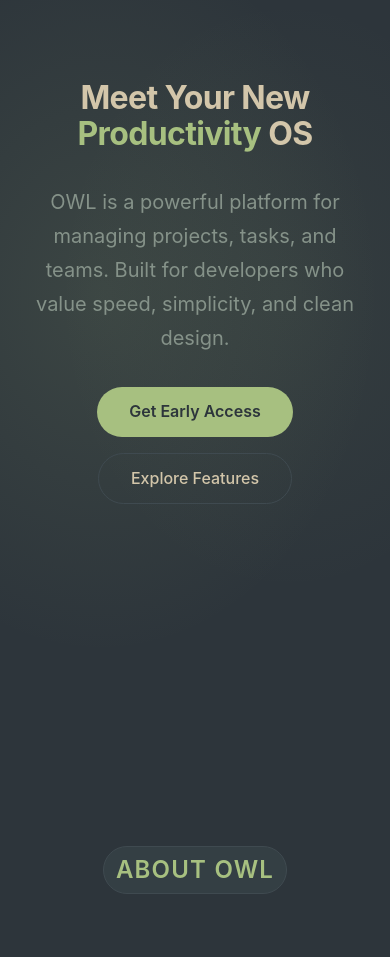
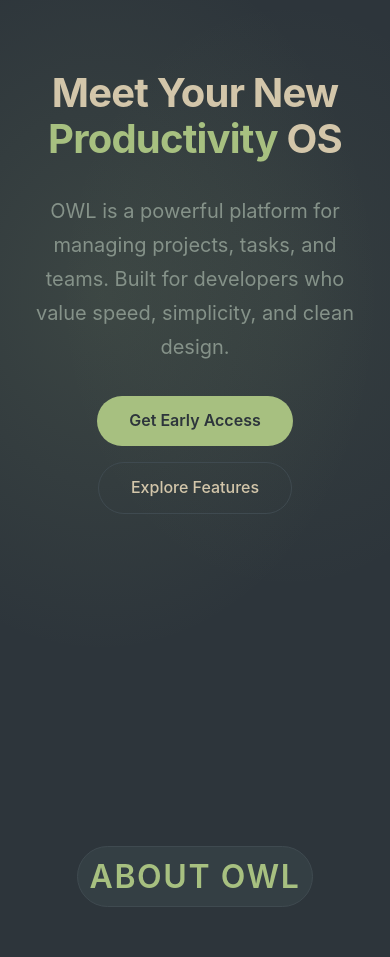
Before and after one commit to OwlDevHub/owl_website, a React (Create React App) app: page / in a window 390 px wide. Shown: the part 126-1083 px from the top of the page. Built offline with nearby package versions, Linux system fonts and the light colour scheme; no server answers.

Commit message:
style: tweak CSS spacing variables

```diff
--- a/src/styles/index.css
+++ b/src/styles/index.css
@@ -504,7 +504,7 @@ button {
   border-radius: var(--radius-full);
   background: var(--surface);
   border: 1px solid var(--border);
-  font-size: var(--text-2xl);
+  font-size: var(--text-3xl);
   font-weight: 600;
   color: var(--pr);
   text-transform: uppercase;
@@ -984,7 +984,7 @@ button {
     gap: var(--space-xl);
   }
   .hero h1 {
-    font-size: var(--text-3xl);
+    font-size: var(--text-4xl);
   }
 }
 
@@ -998,7 +998,7 @@ button {
     grid-template-columns: 1fr;
   }
   .hero h1 {
-    font-size: var(--text-3xl);
+    font-size: var(--text-4xl);
   }
   .download-card {
     max-width: none;
```
